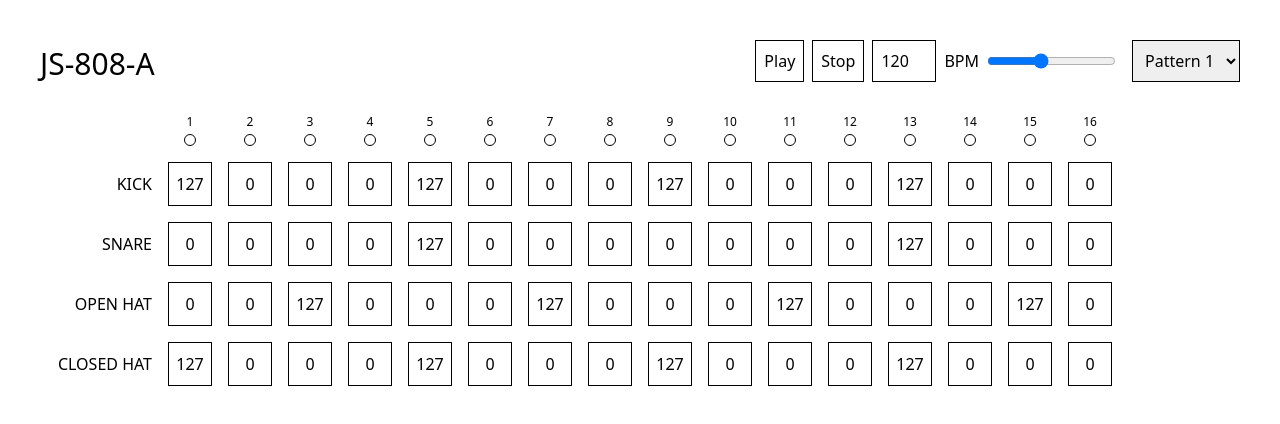
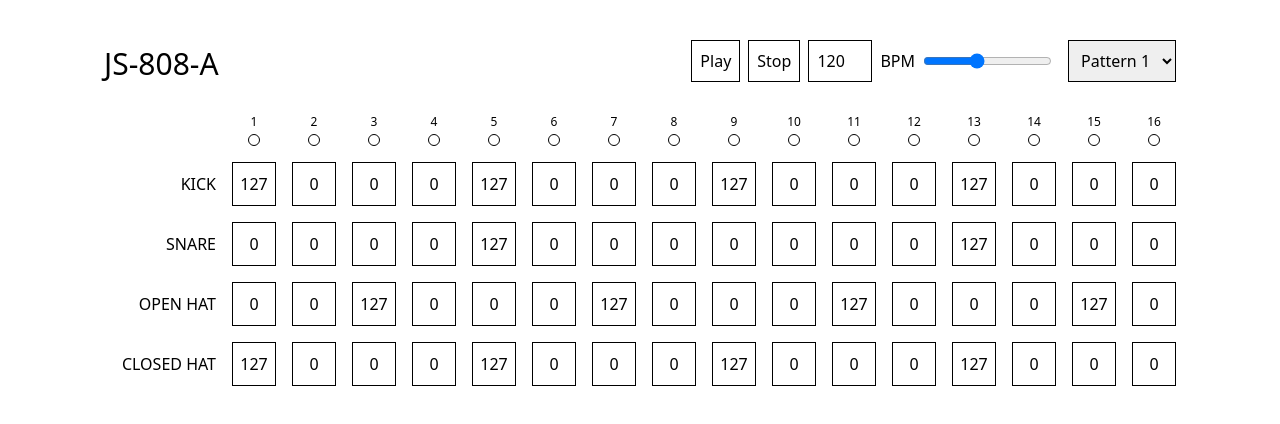
Before and after one commit to arlenpeiffer/js-808, a Nuxt app: page / in a window 1280 px wide. Shown: the top 424 px of the page. Built offline with nearby package versions, Linux system fonts and the light colour scheme.

Commit message:
add max-width container

```diff
--- a/app.vue
+++ b/app.vue
@@ -1,5 +1,6 @@
 <template>
   <main class="p-10">
+    <div class="mx-auto max-w-268">
       <div class="flex justify-between items-end">
         <h1 class="text-3xl">JS-808-A</h1>
         <div class="flex items-center gap-4">
@@ -58,6 +59,7 @@
           :sequence="sequence"
         />
       </section>
+    </div>
   </main>
 </template>
 
```
Lines whose indentation alone changed are shown as unchanged.
